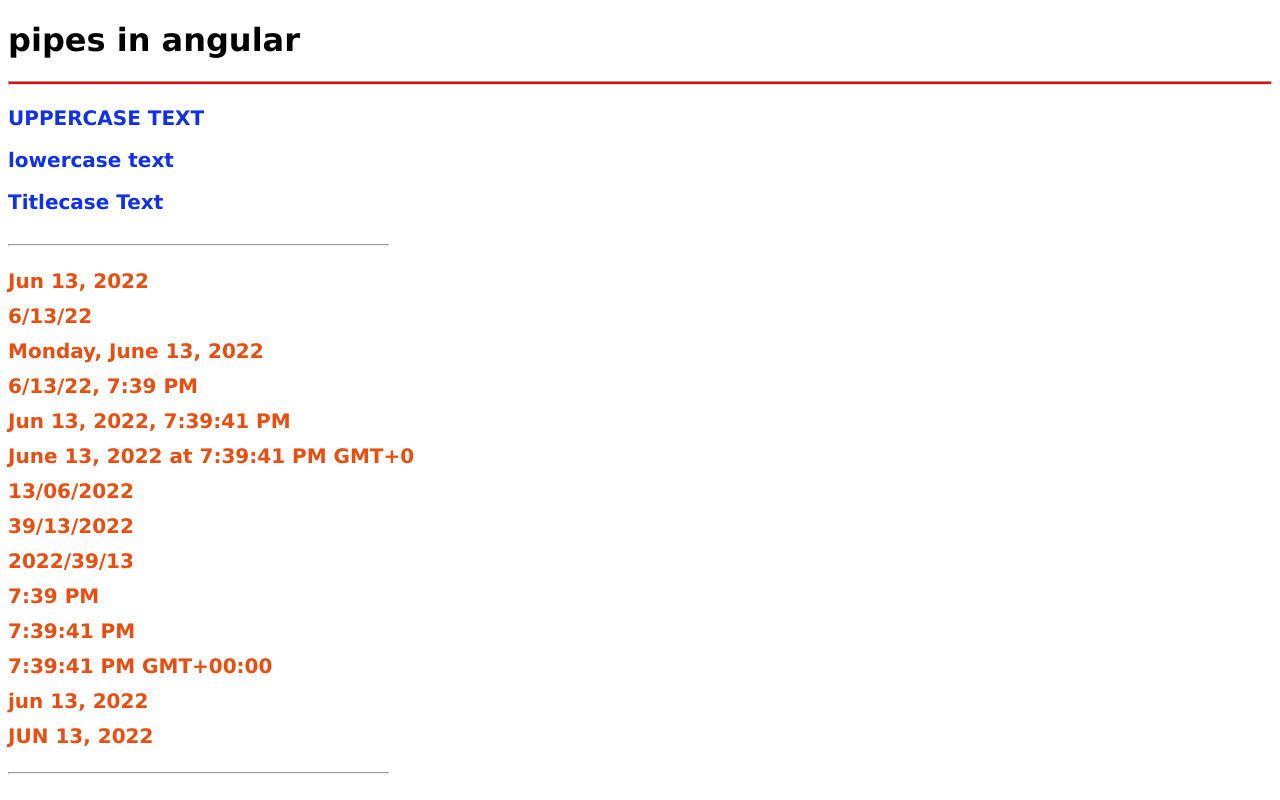
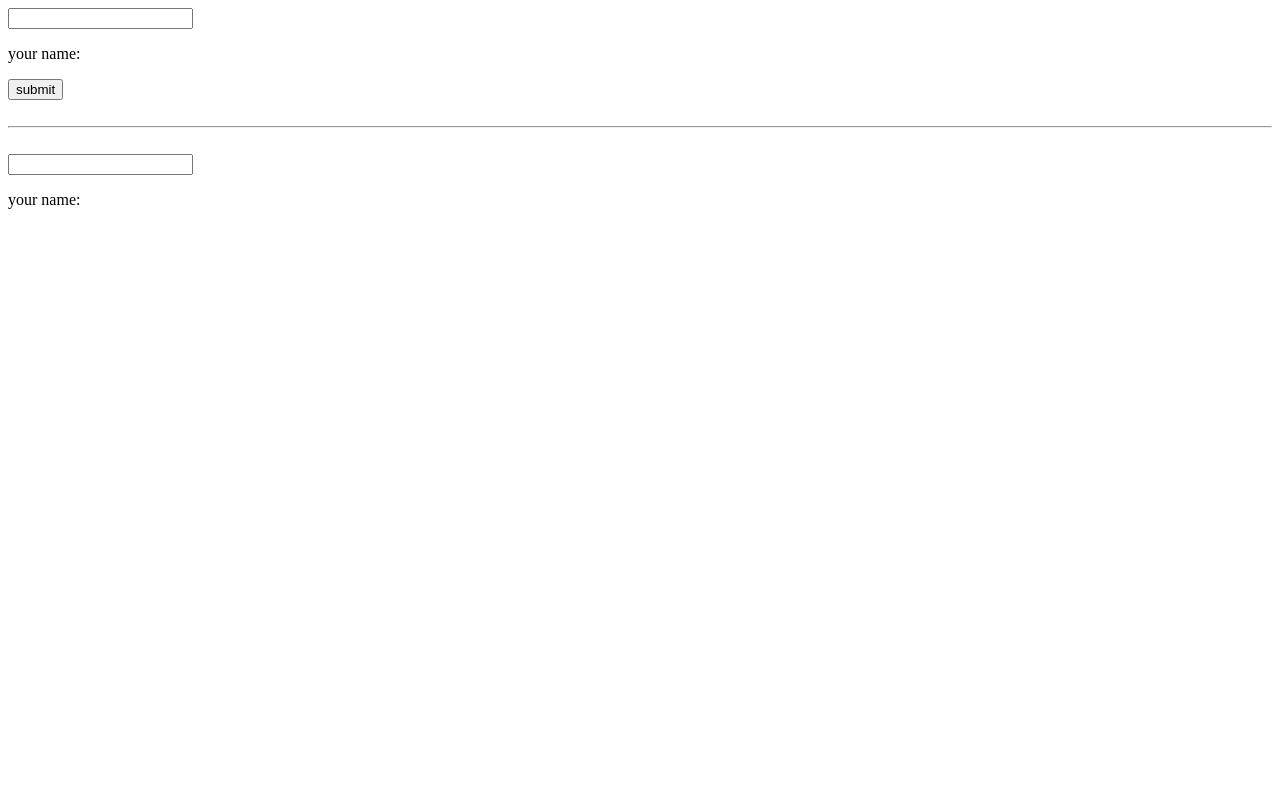
Before and after one commit to Haresh-thumar/Learn-Tutorials-in-Angular-13, an Angular app: page / in a window 1280 px wide. Shown: the top 800 px of the page. Built offline with nearby package versions, Linux system fonts and the light colour scheme.

Commit message:
templete-reference-variable component add

```diff
--- a/src/app/app.component.html
+++ b/src/app/app.component.html
@@ -8,4 +8,6 @@
 
 <!-- <app-structural-directives></app-structural-directives> -->
 
-<app-pipes></app-pipes>
+<!-- <app-pipes></app-pipes> -->
+
+<app-templete-reference-variable></app-templete-reference-variable>
--- a/src/app/app.module.ts
+++ b/src/app/app.module.ts
@@ -7,11 +7,13 @@
 import { DirectivesModule } from './directives/directives.module';
 import { ParentModuleModule } from './parentTochildData/parent-module.module';
 import { PipesComponent } from './pipes/pipes.component';
+import { TempleteReferenceVariableComponent } from './templete-reference-variable/templete-reference-variable.component';
 
 @NgModule({
   declarations: [
     AppComponent,
     PipesComponent,
+    TempleteReferenceVariableComponent,
 
   ],
   imports: [
--- /dev/null
+++ b/src/app/templete-reference-variable/templete-reference-variable.component.html
@@ -0,0 +1,10 @@
+<!--=================== Example-1 ==================-->
+<input type="text" #uname>
+<p>your name: {{name}}</p>
+<button (click)="show(uname.value)">submit</button>
+<br><br>
+<hr><br>
+
+<!--=================== Example-2 ==================-->
+<input type="text" #lname (keyup)="0">
+<p>your name: {{lname.value}}</p>
--- /dev/null
+++ b/src/app/templete-reference-variable/templete-reference-variable.component.ts
@@ -0,0 +1,29 @@
+import { Component, OnInit } from '@angular/core';
+
+@Component({
+  selector: 'app-templete-reference-variable',
+  templateUrl: './templete-reference-variable.component.html',
+  styleUrls: ['./templete-reference-variable.component.scss']
+})
+export class TempleteReferenceVariableComponent implements OnInit {
+
+  /*============ example-1 ============*/
+  name = '';
+
+  show(data) {
+    this.name = data;
+  }
+
+
+  /*============ example-2 ============*/
+
+
+
+
+
+  constructor() { }
+
+  ngOnInit(): void {
+  }
+
+}
```
Also changed, not shown: src/app/templete-reference-variable/templete-reference-variable.component.scss (added), 1 other file (tests, documents, lock files or other folders).
